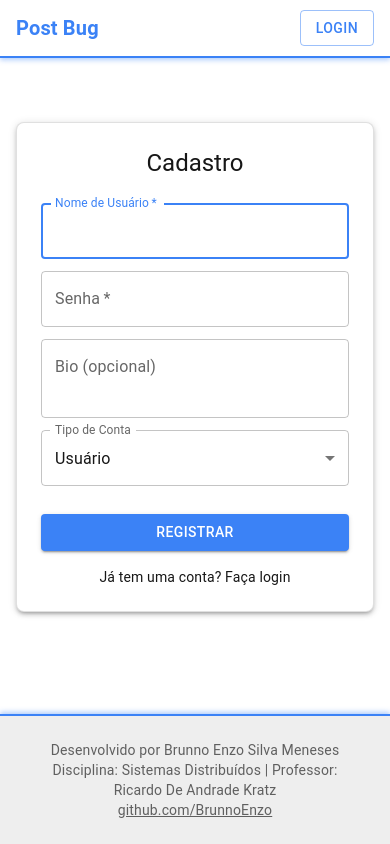
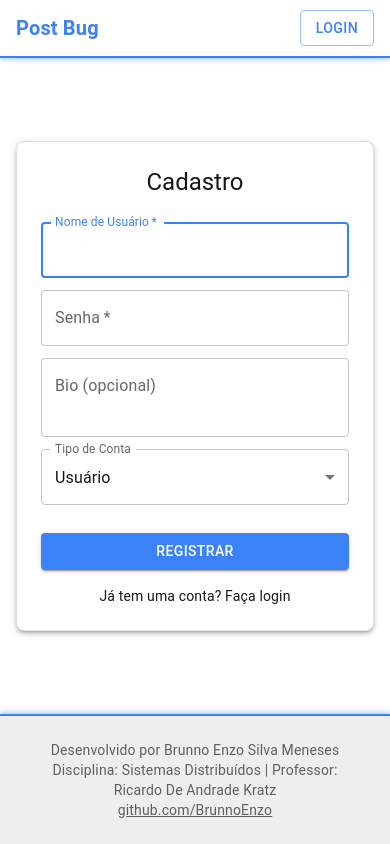
Before and after one commit to BrunnoEnzo/PostBug, a Next.js app in the folder frontend/: page /register in a window 390 px wide. Built offline with nearby package versions, Linux system fonts and the light colour scheme; no server answers.

Commit message:
configurando layout register

```diff
--- a/frontend/src/app/globals.css
+++ b/frontend/src/app/globals.css
@@ -30,15 +30,18 @@ body {
   font-family: Arial, Helvetica, sans-serif;
 }
 
-/* MUDANÇA PRINCIPAL AQUI:
-  flex-grow: 1; (faz o main preencher o espaço)
-  display: flex; (ativa o flex)
-  flex-direction: column; (coloca o conteúdo em coluna)
-  justify-content: center; (CENTRALIZA O CONTEÚDO VERTICALMENTE)
+/*
+  MUDANÇA PRINCIPAL AQUI:
+  - flex-grow: 1; (faz o main preencher o espaço)
+  - display: flex; (ativa o flex)
+  - flex-direction: column; (coloca o conteúdo em coluna)
+  - justify-content: center; (CENTRALIZA O CONTEÚDO VERTICALMENTE)
+  - padding-block: 2rem; (Adiciona 32px de padding no topo e embaixo para distância)
 */
 main {
   flex-grow: 1;
   display: flex;
   flex-direction: column;
   justify-content: center;
+  padding-block: 3rem; /* Garante a distância mínima do Header/Footer */
 }
--- a/frontend/src/app/login/page.tsx
+++ b/frontend/src/app/login/page.tsx
@@ -40,9 +40,9 @@ export default function LoginPage() {
   };
 
   return (
-    // O CONTAINER AGORA ESTÁ LIMPO, SEM O SX DE LAYOUT
-    // O padding 'py: 4' é opcional mas bom para telas curtas
-    <Container maxWidth="xs" sx={{ py: 4 }}>
+    // O CONTAINER FOI LIMPO. O 'sx' de layout foi removido.
+    // A tag <main> em globals.css agora controla o espaçamento e centralização.
+    <Container maxWidth="xs">
       <Box
         sx={{
           display: 'flex',
--- a/frontend/src/app/register/page.tsx
+++ b/frontend/src/app/register/page.tsx
@@ -80,27 +80,9 @@ export default function RegisterPage() {
   };
 
   return (
-    <Container
-        maxWidth="xs"
-        sx={{
-            height: '100%', // Ocupa 100% da altura do <main>
-            display: 'flex',
-            flexDirection: 'column',
-
-            // Padrão (Mobile): Alinha no topo
-            justifyContent: 'flex-start',
-
-            // Padrão (Mobile): Adiciona um padding-top de 64px (8 * 8px)
-            pt: 8,
-            pb: 4, // Padding inferior para segurança
-
-            // Media Query (Desktop): Centraliza verticalmente
-            '@media (min-width: 600px)': {
-                justifyContent: 'center',
-                pt: 0, // Reseta o padding no desktop
-                pb: 0,
-            }
-        }}>
+    // O CONTAINER FOI LIMPO. O 'sx' complexo de layout foi removido.
+    // A tag <main> em globals.css agora controla o espaçamento e centralização.
+    <Container maxWidth="xs">
       <Box
         sx={{
           // marginTop: 8, // Removido
```
